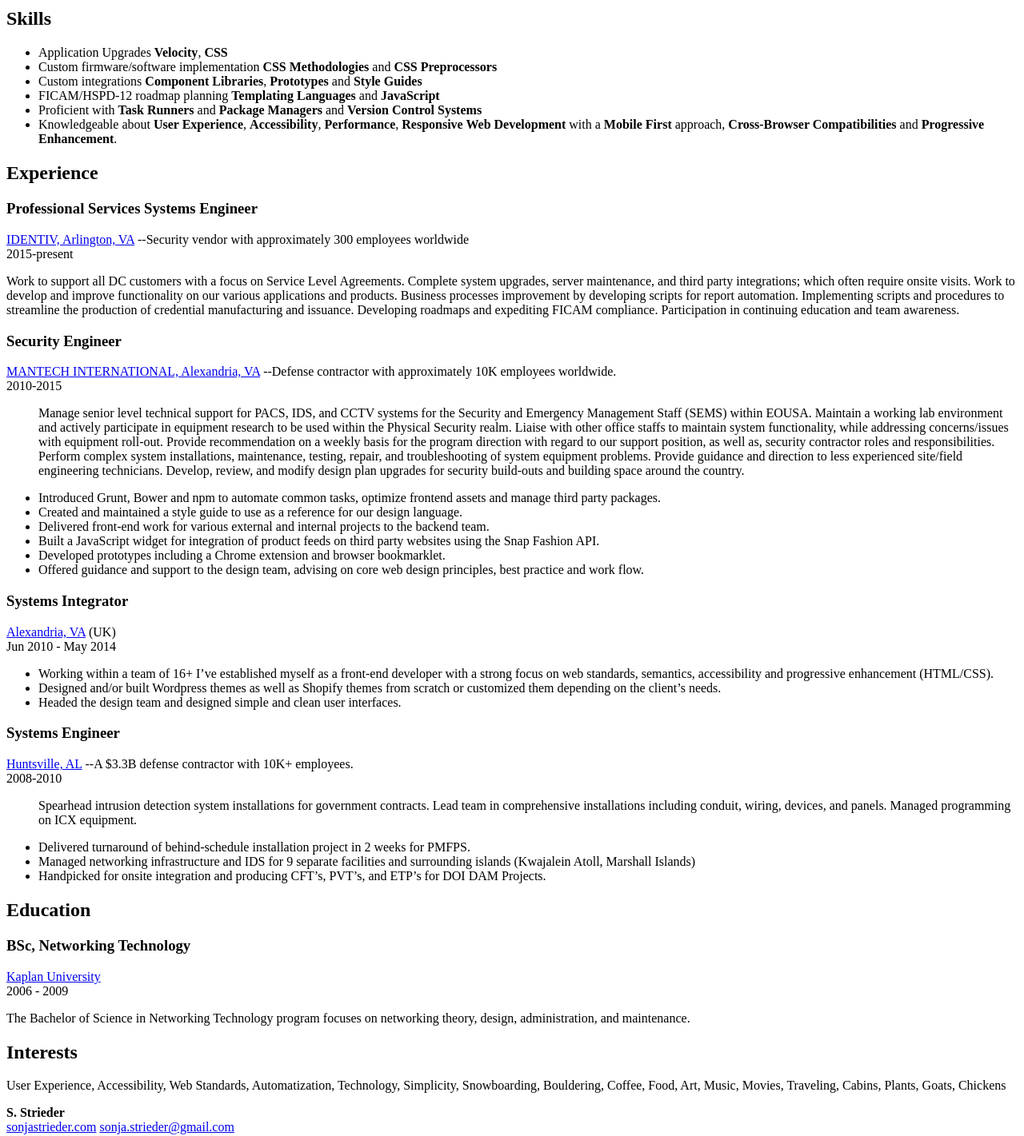
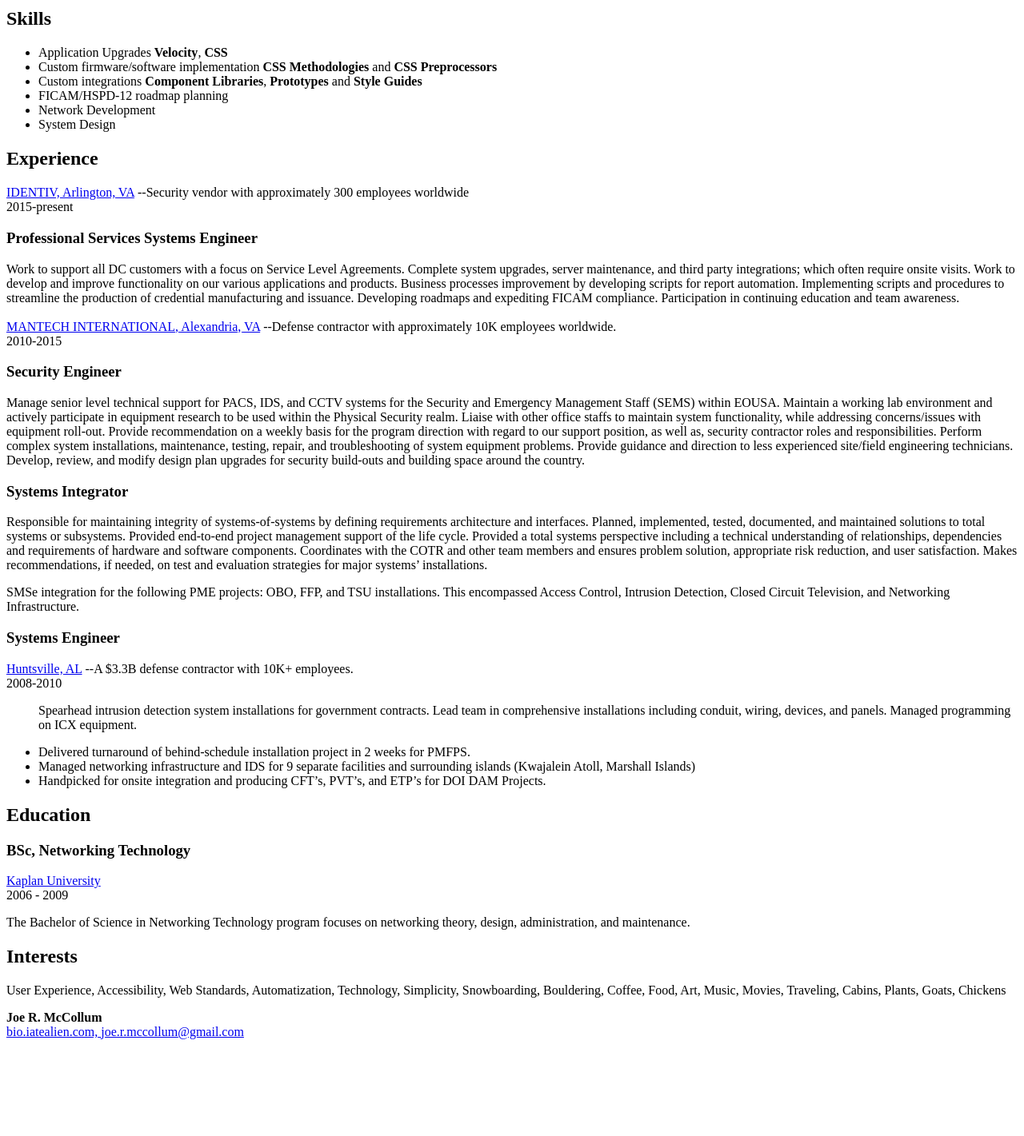
Before and after one commit to jmccollum75/jmccollum75.github.io, a plain HTML site: page index.html in a window 1280 px wide. Shown: the part 820-2241 px from the top of the page at 80% size. After the commit the page ends 2128 px from the top, so only its background shows below. Drawn offline with Linux system fonts and the light colour scheme.

Commit message:
more changes

```diff
--- a/index.html
+++ b/index.html
@@ -51,23 +51,31 @@
         <li>Application Upgrades <strong class="Tag">Velocity</strong>, <strong class="Tag">CSS</strong></li>
         <li>Custom firmware/software implementation <strong class="Tag">CSS Methodologies</strong> and <strong class="Tag">CSS Preprocessors</strong></li>
         <li>Custom integrations <strong class="Tag">Component Libraries</strong>, <strong class="Tag">Prototypes</strong> and <strong class="Tag">Style Guides</strong></li>
-        <li>FICAM/HSPD-12 roadmap planning <strong class="Tag">Templating Languages</strong> and <strong class="Tag">JavaScript</strong></li>
+        <li>FICAM/HSPD-12 roadmap planning
+		<li>Network Development
+		<li>System Design
+		<!--<strong class="Tag">Templating Languages</strong> and <strong class="Tag">JavaScript</strong></li>
         <li>Proficient with <strong class="Tag">Task Runners</strong> and <strong class="Tag">Package Managers</strong> and <strong class="Tag">Version Control Systems</strong></li>
         <li>Knowledgeable about <strong class="Tag">User Experience</strong>, <strong class="Tag">Accessibility</strong>, <strong class="Tag">Performance</strong>, <strong class="Tag">Responsive Web Development</strong> with a <strong class="Tag">Mobile First</strong>          approach, <strong class="Tag">Cross-Browser Compatibilities</strong> and <strong class="Tag">Progressive Enhancement</strong>.</li>
-      </ul>
+--></ul>
     </div>
   </section>
+  <section class="l-Section">
 
-  <section class="l-Section">
     <h2 class="l-Section-title h3">Experience</h2>
     <div class="l-Section-content">
+      <a class="u-link" href="http://bio.iatealien.com" target="_blank">IDENTIV, Arlington, VA</a>  --Security vendor with approximately 300 employees worldwide<br>2015-present
+<br>
       <h3>Professional Services Systems Engineer</h3>
-      <a class="u-link" href="http://bio.iatealien.com" target="_blank">IDENTIV, Arlington, VA</a>  --Security vendor with approximately 300 employees worldwide<br>2015-present
-        <p>Work to support all DC customers with a focus on Service Level Agreements.  Complete system upgrades, server maintenance, and third party integrations; which often require onsite visits.  Work to develop and improve functionality on our various applications and products.  Business processes improvement by developing scripts for report automation.  Implementing scripts and procedures to streamline the production of credential manufacturing and issuance.  Developing roadmaps and expediting FICAM compliance.  Participation in continuing education and team awareness.</li>
-      <h3>Security Engineer</h3>
+	  <p>Work to support all DC customers with a focus on Service Level Agreements.  Complete system upgrades, server maintenance, and third party integrations; which often require onsite visits.  Work to develop and improve functionality on our various applications and products.  Business processes improvement by developing scripts for report automation.  Implementing scripts and procedures to streamline the production of credential manufacturing and issuance.  Developing roadmaps and expediting FICAM compliance.  Participation in continuing education and team awareness.</li>
+<br>
+<br>
       <a class="u-link" href="https://www.snaptechnology.co.uk/" target="_blank">MANTECH INTERNATIONAL, Alexandria, VA</a>  --Defense contractor with approximately 10K employees worldwide.<br>2010-2015
-      <ul>
+
+<br>
+<h3>Security Engineer</h3>
         <p>Manage senior level technical support for PACS, IDS, and CCTV systems for the Security and Emergency Management Staff (SEMS) within EOUSA. Maintain a working lab environment and actively participate in equipment research to be used within the Physical Security realm.  Liaise with other office staffs to maintain system functionality, while addressing concerns/issues with equipment roll-out. Provide recommendation on a weekly basis for the program direction with regard to our support position, as well as, security contractor roles and responsibilities. Perform complex system installations, maintenance, testing, repair, and troubleshooting of system equipment problems. Provide guidance and direction to less experienced site/field engineering technicians.  Develop, review, and modify design plan upgrades for security build-outs and building space around the country.</li>
+<!--
         <li>Introduced Grunt, Bower and npm to automate common tasks, optimize frontend assets and manage third party packages.</li>
         <li>Created and maintained a style guide to use as a reference for our design language.</li>
         <li>Delivered front-end work for various external and internal projects to the backend team.</li>
@@ -76,16 +84,16 @@
         <li>Offered guidance and support to the design team, advising on core web design principles, best practice and work flow.
         </li>
       </ul>
+-->
+    <h1 class="l-Section-title h3">Systems Integrator</h1>
 
-      <h3>Systems Integrator</h3>
-      <a class="u-link" href="http://www.johnhenry.net/" target="_blank">Alexandria, VA</a> (UK)<br> Jun 2010 - May 2014
-      <ul>
-        <li>Working within a team of 16+ I’ve established myself as a front-end developer with a strong focus on web standards, semantics, accessibility and progressive enhancement (HTML/CSS).</li>
-        <li>Designed and/or built Wordpress themes as well as Shopify themes from scratch or customized them depending on the client’s needs.</li>
+        <p>Responsible for maintaining integrity of systems-of-systems by defining requirements architecture and interfaces.  Planned, implemented, tested, documented, and maintained solutions to total systems or subsystems.  Provided end-to-end project management support of the life cycle.  Provided a total systems perspective including a technical understanding of relationships, dependencies and requirements of hardware and software components.  Coordinates with the COTR and other team members and ensures problem solution, appropriate risk reduction, and user satisfaction.  Makes recommendations, if needed, on test and evaluation strategies for major systems’ installations.</li>
+        <p>SMSe integration for the following PME projects:  OBO, FFP, and TSU installations.  This encompassed Access Control, Intrusion Detection, Closed Circuit Television, and  Networking Infrastructure. </li>
+<!--
         <li>Headed the design team and designed simple and clean user interfaces.
         </li>
       </ul>
-
+-->
       <h3>Systems Engineer</h3>
       <a class="u-link" href="http://www.johnhenry.net/" target="_blank">Huntsville, AL</a>  --A $3.3B defense contractor with 10K+ employees.<br>  2008-2010
       <ul>
@@ -119,11 +127,11 @@
 <div class="l-Wrapper u-keyline">
   <div class="l-Footer">
     <div class="l-Footer-col">
-      <strong class="Tag">S. Strieder</strong>
+      <strong class="Tag">Joe R. McCollum</strong>
     </div>
     <div class="l-Footer-col Contact">
-      <a href="http://sonjastrieder.com" target="_blank">sonjastrieder.com</a>
-      <a href="mailto:sonja.strieder@gmail.com" target="_blank">sonja.strieder@gmail.com</a>
+      <a href="http://bio.iatealien.com" target="_blank">bio.iatealien.com, </a>
+      <a href="mailto:joe.r.mccollum@gmail.com" target="_blank">joe.r.mccollum@gmail.com</a>
     </div>
   </div>
 </div>
```
